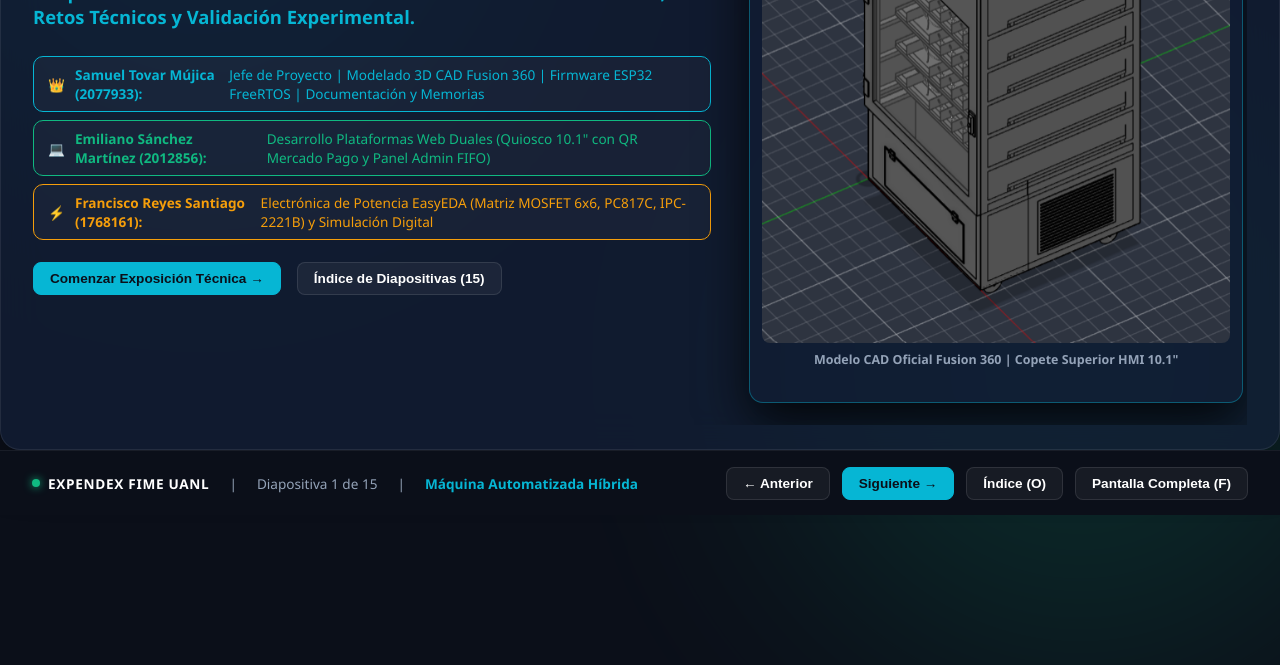
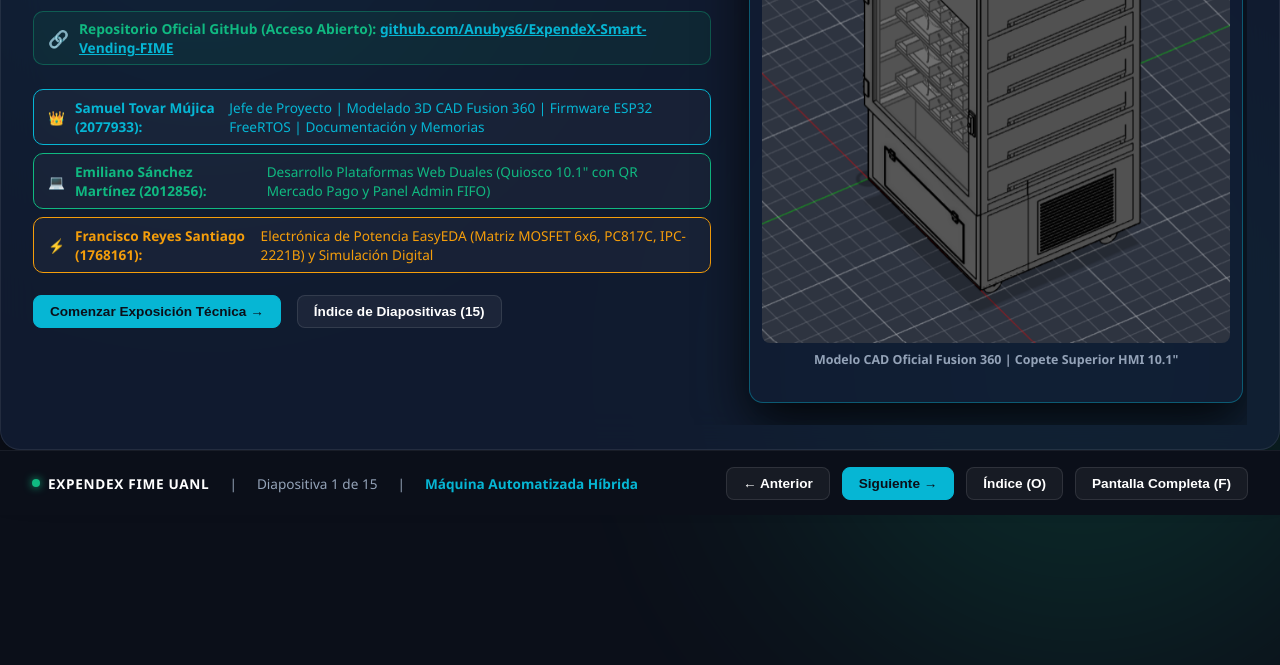
Before and after one commit to Anubys6/ExpendeX-Smart-Vending-FIME, a plain HTML site: page 01_DOCUMENTOS_ACADEMICOS_FIME/Presentacion_ExpendeX_Canva_Web_Interactiva.html in a window 1280 px wide. Shown: the part 285-950 px from the top of the page. Drawn offline with Linux system fonts and the light colour scheme.

Commit message:
fix(portadas): eliminar coordinacion y diseno tecnico, anadir repositorio en portada, remover llamadas internas y actualizar presentacion

```diff
--- a/01_DOCUMENTOS_ACADEMICOS_FIME/Presentacion_ExpendeX_Canva_Web_Interactiva.html
+++ b/01_DOCUMENTOS_ACADEMICOS_FIME/Presentacion_ExpendeX_Canva_Web_Interactiva.html
@@ -479,6 +479,10 @@
                     <p class="hero-subtitle">
                         Máquina Automatizada Híbrida: Memoria de Desarrollo Mecatrónico, Retos Técnicos y Validación Experimental.
                     </p>
+                    <div style="background: rgba(16, 185, 129, 0.08); border: 1px solid rgba(16, 185, 129, 0.35); border-radius: 10px; padding: 7px 14px; margin-bottom: 12px; display: flex; align-items: center; gap: 10px;">
+                        <span style="font-size: 1.05rem;">🔗</span>
+                        <span style="font-size: 0.86rem; color: #E2E8F0;"><strong style="color: var(--neon-emerald);">Repositorio Oficial GitHub (Acceso Abierto):</strong> <a href="https://github.com/Anubys6/ExpendeX-Smart-Vending-FIME" target="_blank" style="color: var(--neon-cyan); text-decoration: underline; font-weight: 700;">github.com/Anubys6/ExpendeX-Smart-Vending-FIME</a></span>
+                    </div>
                     <div class="hero-badge-group">
                         <div class="hero-badge" style="border-color: var(--neon-cyan); color: var(--neon-cyan); text-align: left;">
                             <span>👑</span> <strong>Samuel Tovar Mújica (2077933):</strong> Jefe de Proyecto | Modelado 3D CAD Fusion 360 | Firmware ESP32 FreeRTOS | Documentación y Memorias
```
Also changed, not shown: index.html (+1 -1 lines), 16 other files.
